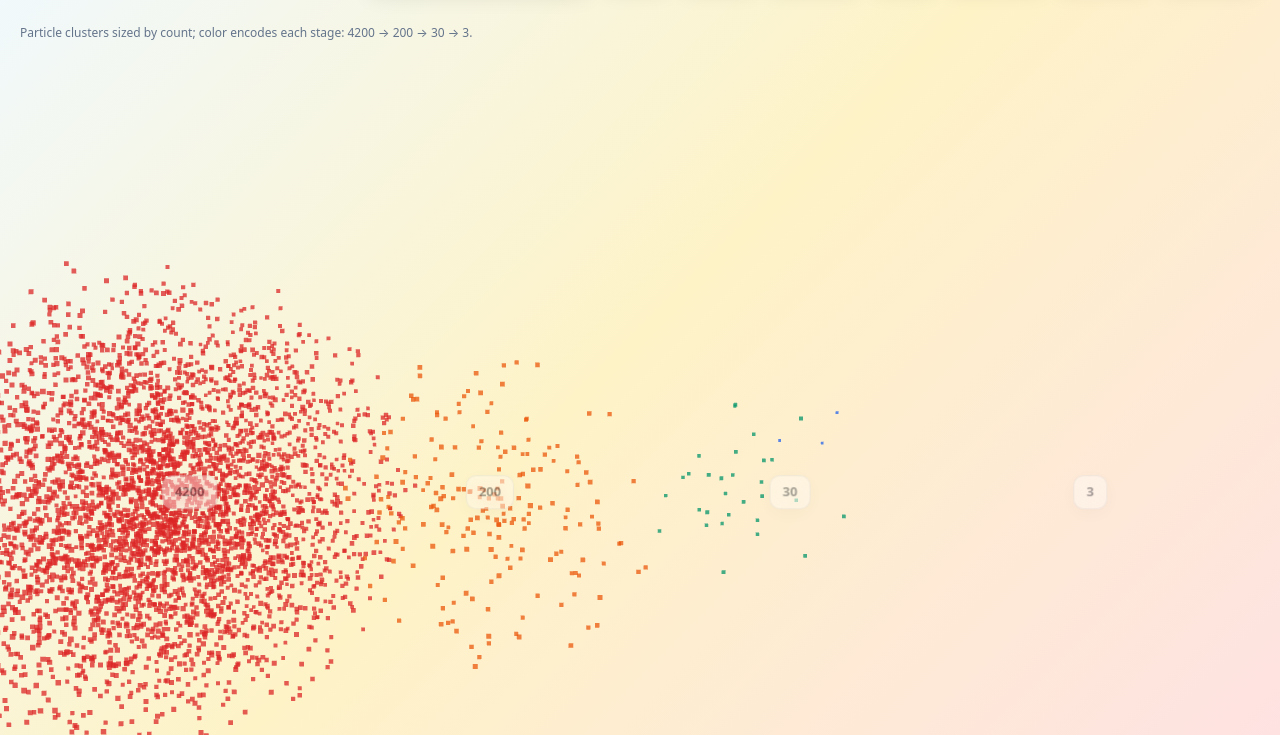
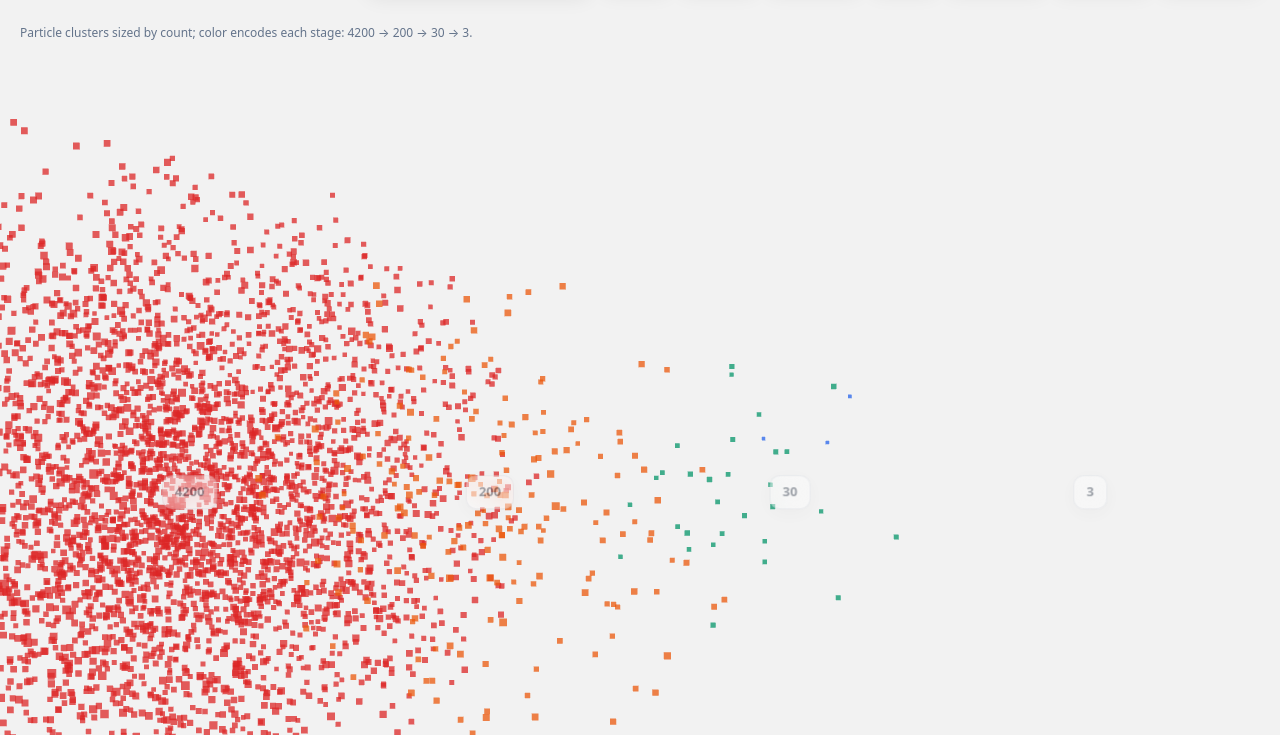
Before and after one commit to astropingo/particle-cloud-visualization, a plain HTML site: page index.html in a window 1280 px wide. Shown: the part 65-800 px from the top of the page. Drawn offline with nearby package versions, Linux system fonts and the light colour scheme; animation ran at ten frames a second.

Commit message:
Update index.html

```diff
--- a/index.html
+++ b/index.html
@@ -20,7 +20,7 @@
     }
     html, body { height: 100%; margin: 0; }
     body {
-      background: linear-gradient(135deg, #f0f9ff 0%, #fef3c7 50%, #fee2e2 100%);
+      background: #f2f2f2;
       color: var(--text);
       font: 14px/1.5 ui-sans-serif, system-ui, -apple-system, Segoe UI, Roboto, Helvetica, Arial;
     }
@@ -151,7 +151,8 @@
 
     const spacing = 4.2;
     const groups = COUNTS.map((d, i) => {
-      const radius = 0.8 + Math.log10(d.count + 1) * 0.8;
+      // Increased scale multiplier for better visibility when resized
+      const radius = 1.2 + Math.log10(d.count + 1) * 1.2;
       const center = new THREE.Vector3(i * spacing - spacing * 1.5, 0, 0);
       const colorToUse = d.lightColor; // Start with light colors
       const obj = makePointsBlob(d.count, radius, colorToUse, center);
@@ -266,7 +267,7 @@
         root.style.setProperty('--panel', 'rgba(255,255,255,0.9)');
         root.style.setProperty('--border', 'rgba(148,163,184,0.3)');
         root.style.setProperty('--shadow', '0 4px 20px rgba(0,0,0,0.08)');
-        document.body.style.background = 'linear-gradient(135deg, #f0f9ff 0%, #fef3c7 50%, #fee2e2 100%)';
+        document.body.style.background = '#f2f2f2';
       }
 
       // Update particle colors
@@ -416,7 +417,7 @@
 
       const mat = new THREE.PointsMaterial({
         color: new THREE.Color(color),
-        size: 0.12,
+        size: 0.16,
         sizeAttenuation: true,
         transparent: true,
         opacity: 0.75,
```
